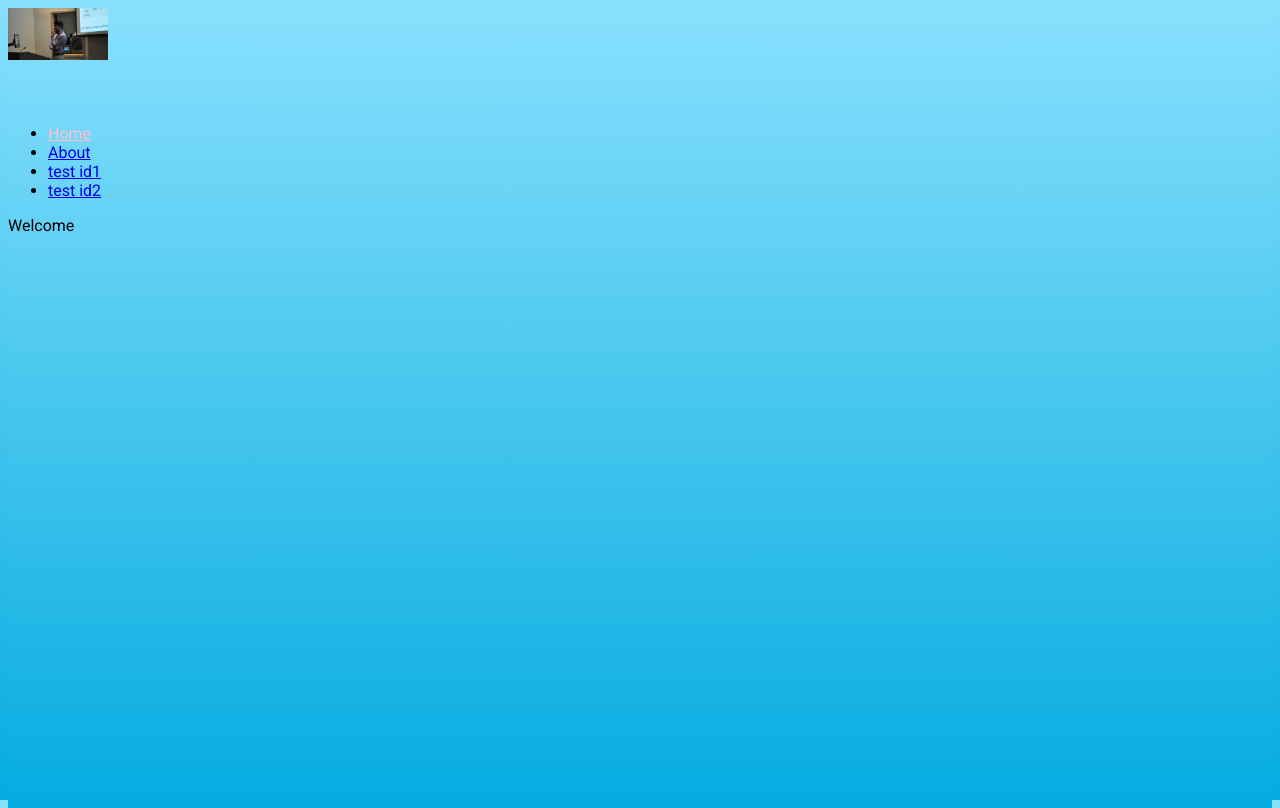
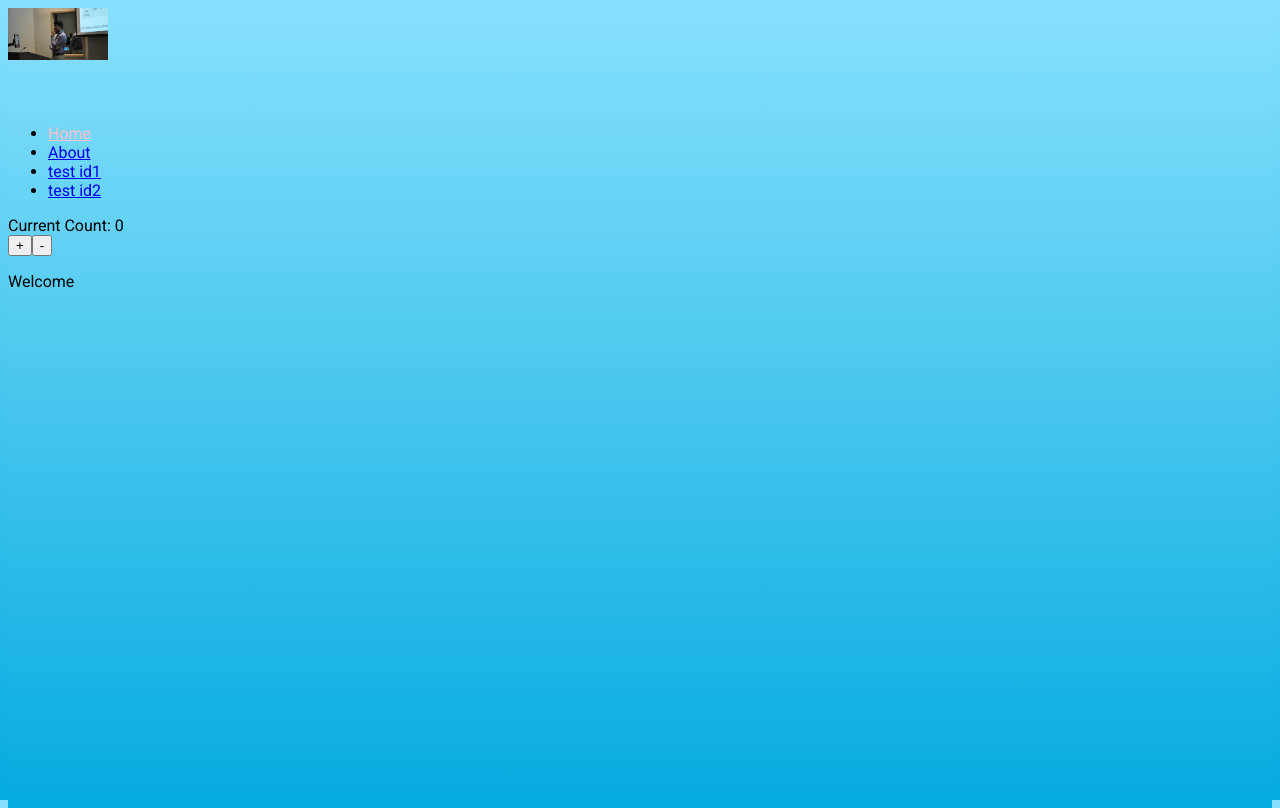
Before and after one commit to arjun-bhatt/whoiskp.me, a React (Vite) app: page / in a window 1280 px wide. Built offline with nearby package versions, Linux system fonts and the light colour scheme.

Commit message:
adding zustand state management to starterpack

```diff
--- a/package.json
+++ b/package.json
@@ -31,9 +31,11 @@
   "dependencies": {
     "@vitejs/plugin-react": "^5.0.1",
     "axios": "^1.11.0",
+    "immer": "^10.1.1",
     "lodash.debounce": "^4.0.8",
     "react": "^19.1.1",
     "react-dom": "^19.1.1",
-    "react-router": "^7.8.2"
+    "react-router": "^7.8.2",
+    "zustand": "^5.0.8"
   }
 }
--- /dev/null
+++ b/src/components/controls.jsx
@@ -0,0 +1,16 @@
+import React from 'react';
+import useStore from '../store';
+
+function Controls(props) {
+  const increment = useStore((state) => state.increment);
+  const decrement = useStore((state) => state.decrement);
+
+  return (
+    <div>
+      <button type="button" onClick={increment}>+</button>
+      <button type="button" onClick={decrement}>-</button>
+    </div>
+  );
+}
+
+export default Controls;
--- /dev/null
+++ b/src/components/counter.jsx
@@ -0,0 +1,17 @@
+import React from 'react';
+import useStore from '../store';
+
+function Counter(props) {
+
+    // This means that this component will be rerendered when the store state.count state is updated,
+    // but it will ignore any other data that wasn’t specified in this selector function.
+
+  const count = useStore((state) => state.count);
+  return (
+    <div>
+      Current Count: {count}
+    </div>
+  );
+}
+
+export default Counter;
--- a/src/index.jsx
+++ b/src/index.jsx
@@ -3,14 +3,26 @@ import { createRoot } from 'react-dom/client';
 import './style.scss';
 import { BrowserRouter, Routes, Route, NavLink } from 'react-router';
 import { useParams } from 'react-router';
+import './store';
+import Counter from './components/counter.jsx';
+import Controls from './components/controls.jsx';
 
 
 const About = (props) => {
   return <div> All there is to know about me </div>;
 };
 const Welcome = (props) => {
-  return <div>Welcome</div>;
+  return (
+    <div>
+      <div>
+        <Counter />
+        <Controls />
+      </div>
+    <p>Welcome</p>
+    </div>
+  );
 };
+
 const Test = (props) => {
   const { id } = useParams();
   return <div> ID: {id} </div>;
--- /dev/null
+++ b/src/store/index.js
@@ -0,0 +1,15 @@
+import { create } from 'zustand';
+import { devtools } from 'zustand/middleware';
+import {immer} from 'zustand/middleware/immer';
+
+
+const useStore = create(devtools(immer((set) => {
+  return {
+    count: 0,
+    // careful with this syntax if 2nd arg is true it will replace all state rather than merge
+    increment: () => set((draftState) => { draftState.count += 1; }, false, 'count/increment'),
+    decrement: () => set((draftState) => { draftState.count -= 1; }, false, 'count/decrement'),
+  };
+})));
+
+export default useStore;
```
Also changed, not shown: 1 other file (tests, documents, lock files or other folders).
